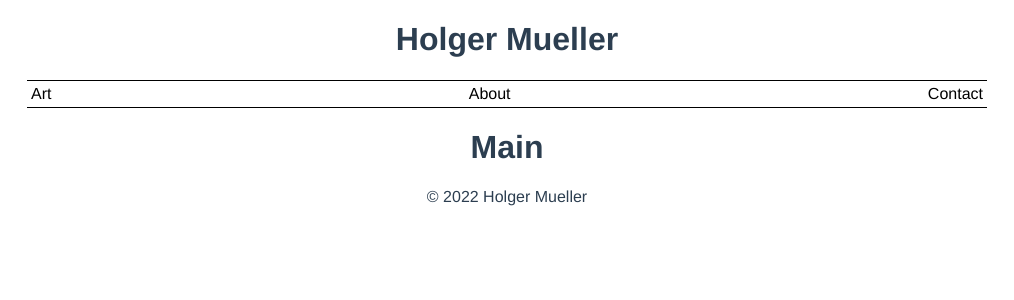
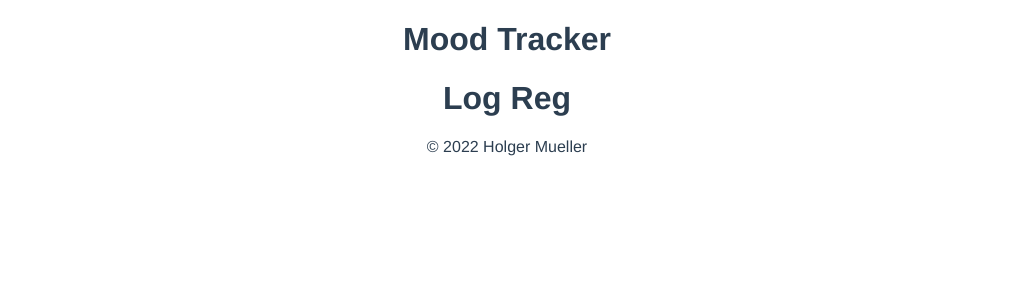
Before and after one commit to Holgermueller/moodtracker, a Vue app: page / in a window 1280 px wide. Shown: the top 300 px of the page, without its empty margins (133-1147 px from the left). Built offline with nearby package versions, Linux system fonts and the light colour scheme.

Commit message:
beginning yet another project

```diff
--- a/src/App.vue
+++ b/src/App.vue
@@ -1,7 +1,6 @@
 <template>
   <main>
     <Header />
-    <StickyHeader />
     <router-view />
     <Footer />
   </main>
@@ -9,7 +8,6 @@
 
 <script>
 import Header from "./components/Header.vue";
-import StickyHeader from "./components/StickyHeader.vue";
 import Footer from "./components/Footer.vue";
 
 export default {
@@ -17,7 +15,6 @@ export default {
 
   components: {
     Header,
-    StickyHeader,
     Footer,
   },
 
--- a/src/components/Header.vue
+++ b/src/components/Header.vue
@@ -1,6 +1,6 @@
 <template>
   <div>
-    <h1>Holger Mueller</h1>
+    <h1>Mood Tracker</h1>
   </div>
 </template>
 
--- a/src/components/StickyHeader.vue
+++ /dev/null
@@ -1,29 +0,0 @@
-<template>
-  <div>
-    <header>
-      <nav>
-        <router-link to="/">Art</router-link>
-        <router-link to="/About">About</router-link>
-        <router-link to="/Contact">Contact</router-link>
-      </nav>
-    </header>
-  </div>
-</template>
-
-<style scoped>
-nav {
-  width: 75%;
-  margin: auto;
-  display: flex;
-  justify-content: space-between;
-  column-gap: 0.5rem;
-  flex-wrap: wrap;
-  border-top: 1px solid black;
-  border-bottom: 1px solid black;
-}
-a {
-  text-decoration: none;
-  padding: 4px;
-  color: black;
-}
-</style>
--- a/src/pages/About.vue
+++ /dev/null
@@ -1,5 +0,0 @@
-<template>
-  <div>
-    <h1>About</h1>
-  </div>
-</template>
--- a/src/pages/Contact.vue
+++ b/src/pages/LogReg.vue
@@ -1,5 +1,5 @@
 <template>
   <div>
-    <h1>contact</h1>
+    <h1>Log Reg</h1>
   </div>
 </template>
--- a/src/router/index.js
+++ b/src/router/index.js
@@ -1,20 +1,10 @@
 import { createRouter, createWebHistory } from "vue-router";
 import Home from "../pages/Main";
-import About from "../pages/About";
-import Contact from "../pages/Contact";
+import LogReg from "../pages/LogReg";
 
 const routes = [
-  { path: "/", name: "Home", component: Home },
-  {
-    path: "/About",
-    name: "About",
-    component: About,
-  },
-  {
-    path: "/Contact",
-    name: "Contact",
-    component: Contact,
-  },
+  { path: "/home", name: "Home", component: Home },
+  { path: "/", name: "Logreg", component: LogReg },
 ];
 
 const router = createRouter({
```
